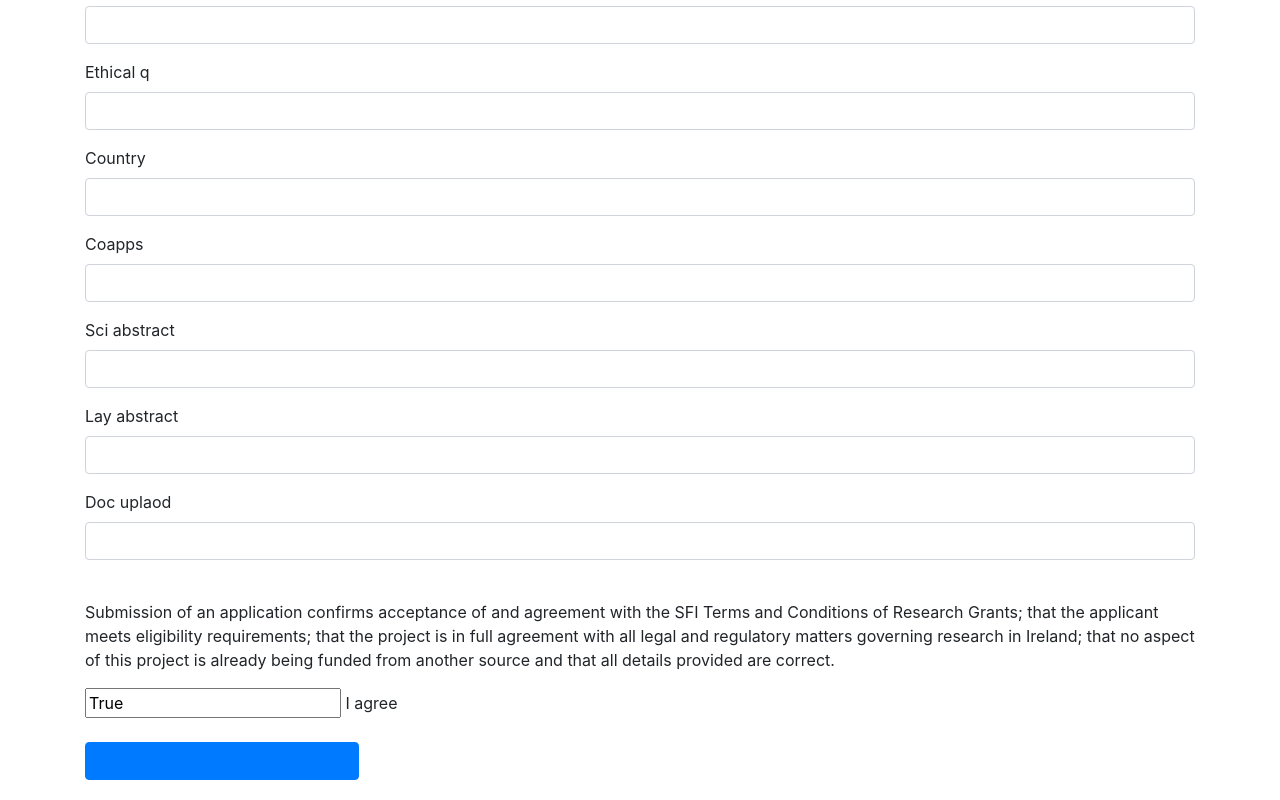
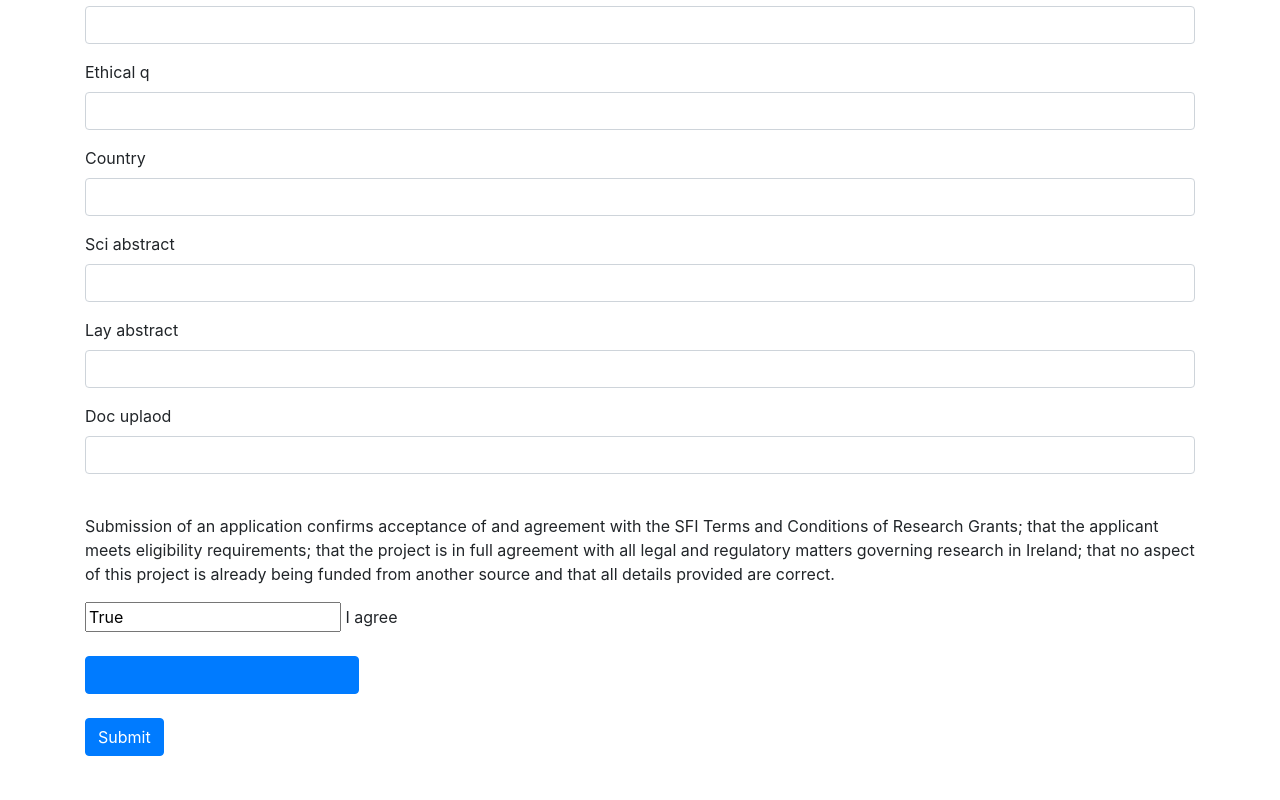
Before and after one commit to stolucc/cschia, a Python web app: template app/templates/application.html in a window 1280 px wide. Shown: the part 591-1391 px from the top of the page. After the commit the page ends 1347 px from the top, so only its background shows below. Run offline with Jinja, Linux system fonts and the light colour scheme; the template is opened without the code that fills it: most values are stand-ins (such as "Sample title", 1, 10 or a date in 2020); form fields are guessed from the names that the template uses; some libraries are stand-ins or nearby versions.

Commit message:
Fix to template for Grantsapplicaiton

```diff
--- a/app/templates/application.html
+++ b/app/templates/application.html
@@ -53,13 +53,6 @@
                 <span style="color: red;">[{{ error }}]</span>
                 {% endfor %}
             </div>
-            <div class="form-group">
-                {{ form.coapps.label(class="form-text") }}
-                {{ form.coapps(class="form-control") }}
-                {% for error in form.coapps.errors %}
-                <span style="color: red;">[{{ error }}]</span>
-                {% endfor %}
-            </div>
 
             <div class="form-group">
                 {{ form.sci_abstract.label(class="form-text") }}
```
